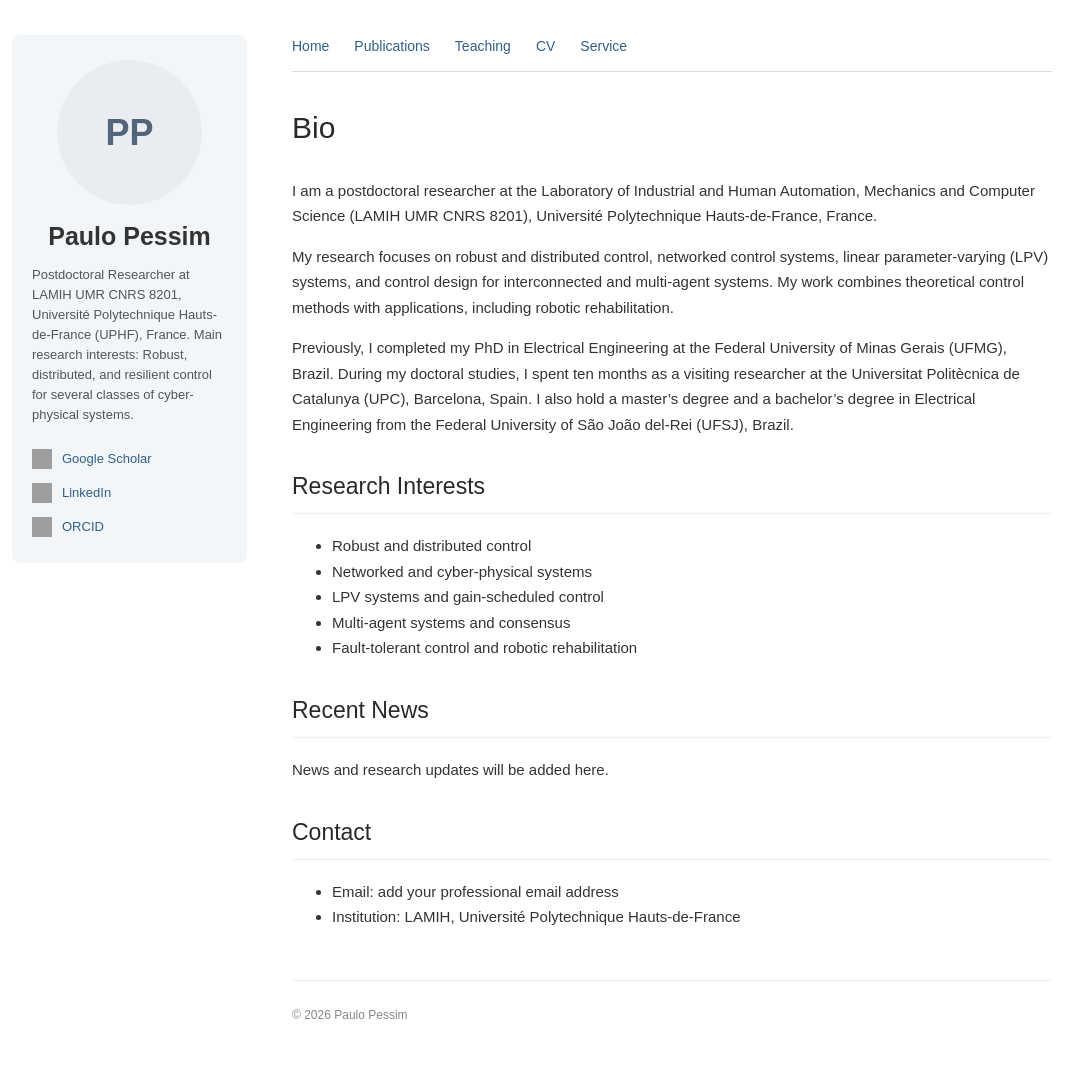
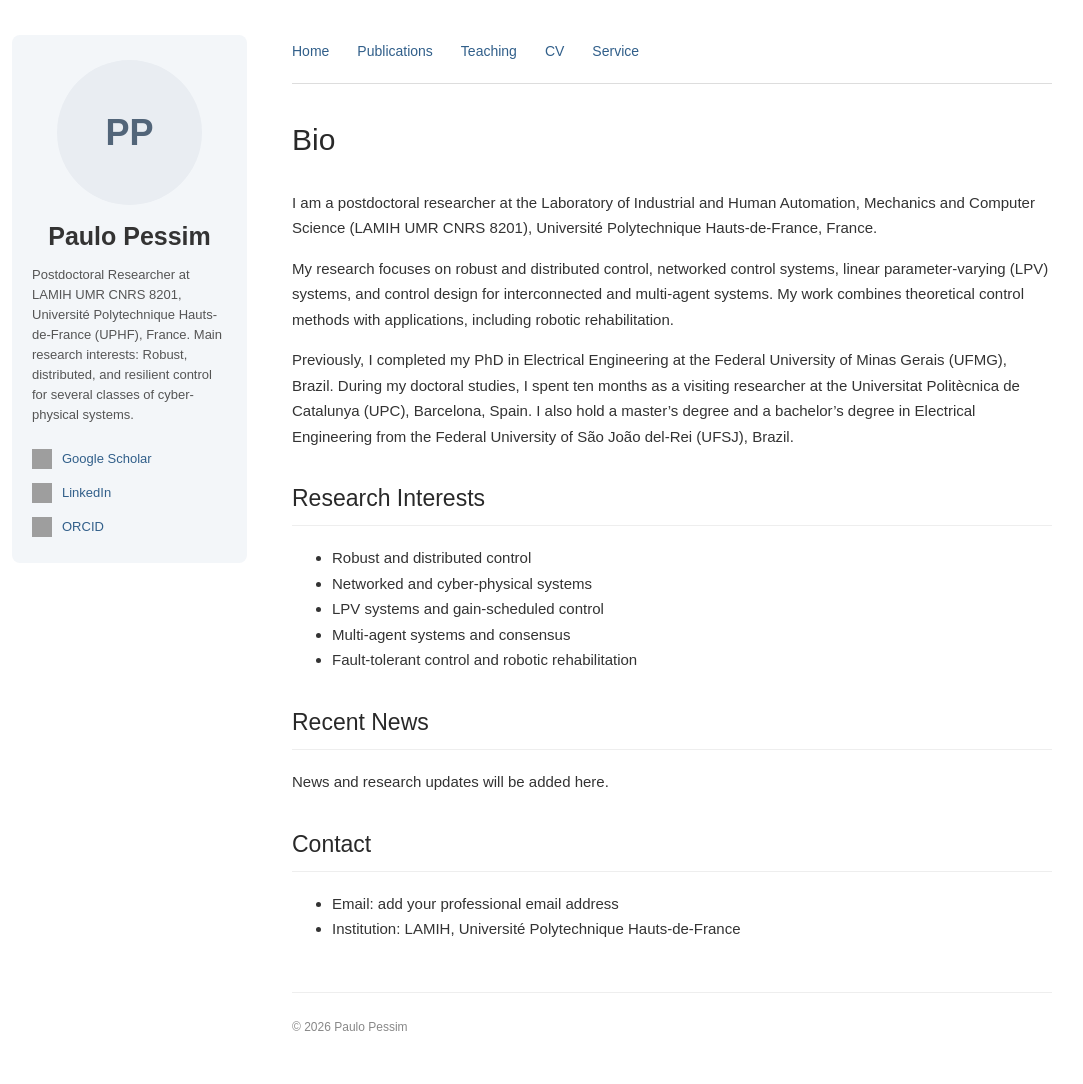
Before and after one commit to ppessim/ppessim.github.io, a Jekyll site: the page built from index.md, in a window 1280 px wide. Shown: the whole page, without its empty margins (93-1176 px from the left). Built offline with Jekyll 4.4.1, drawn with Linux system fonts in a browser that asks for light colours; grey boxes are pictures that could not be loaded.

Commit message:
Update style.css

```diff
--- a/assets/css/style.css
+++ b/assets/css/style.css
@@ -100,20 +100,26 @@ body {
   flex-direction: row;
   flex-wrap: wrap;
   align-items: center;
-  gap: 0 25px;
+  gap: 8px 28px;
   margin-bottom: 30px;
   padding: 0 0 12px;
   border-bottom: 1px solid #ddd;
 }
 
 .navigation a {
+  display: inline-block;
+  padding: 5px 0;
   color: #315f8a;
   text-decoration: none;
   font-size: 14px;
+  font-weight: 500;
+  border-bottom: 2px solid transparent;
+  transition: color 0.2s ease, border-color 0.2s ease;
 }
 
 .navigation a:hover {
-  text-decoration: underline;
+  color: #173e60;
+  border-bottom-color: #315f8a;
 }
 
 /* Main page */
```
